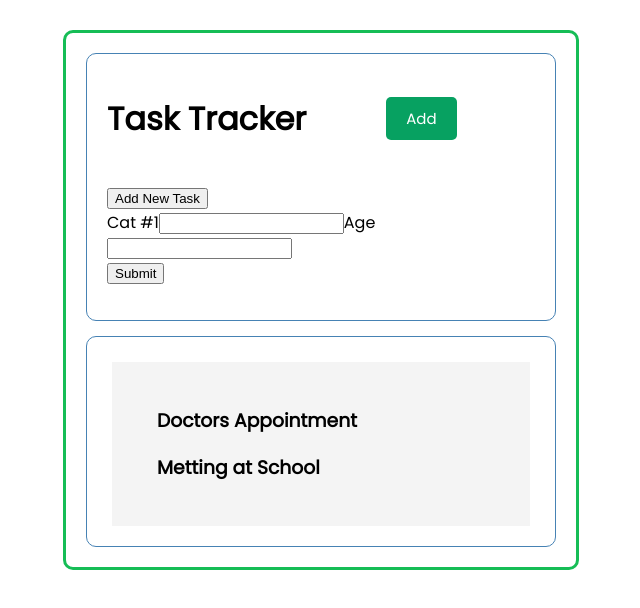
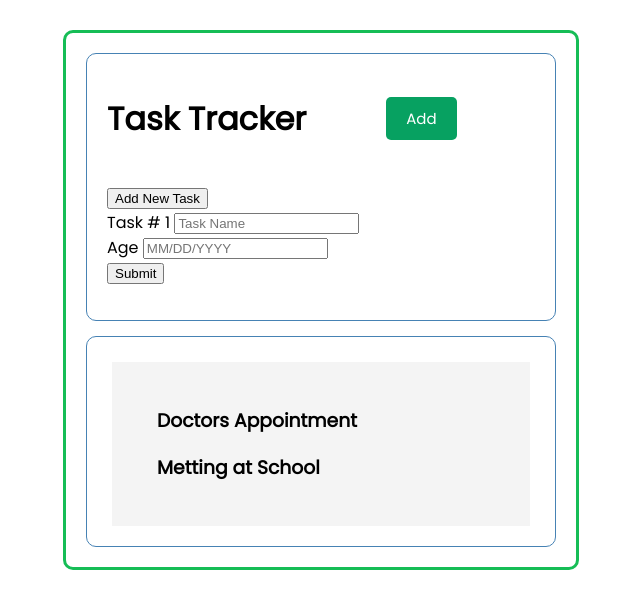
Before and after one commit to RonaldYou/Task-Tracker, a React (Create React App) app: page / in a window 1280 px wide. Shown: the top 608 px of the page, without its empty margins (319-959 px from the left). Built offline with nearby package versions, Linux system fonts and the light colour scheme.

Commit message:
dynamic form 5

```diff
--- a/src/components/Body.js
+++ b/src/components/Body.js
@@ -46,34 +46,32 @@ render() {
     let {owner, description, task} = this.state
     return (
       <form onSubmit={this.handleSubmit} onChange={this.handleChange} >
-        {/* <label htmlFor="name">Owner</label>
-        <input type="text" name="owner" id="owner" value={owner} />
-        <label htmlFor="description">Description</label>
-        <input type="text" name="description" id="description" value={description} /> */}
         <button onClick={this.addCat}>Add New Task</button>
         {
           task.map((val, idx)=> {
-            let catId = `cat-${idx}`, dateId = `date-${idx}`
+            let taskId = `task-${idx}`, dateId = `date-${idx}`
             return (
               <div key={idx}>
-                <label htmlFor={catId}>{`Cat #${idx + 1}`}</label>
+                <label htmlFor={taskId}>{`Task # ${idx + 1} `}</label>
                 <input
                   type="text"
-                  name={catId}
+                  name={taskId}
                   data-id={idx}
-                  id={catId}
+                  id={taskId}
                   value={task[idx].name}
                   className="name"
-                />
-                <label htmlFor={dateId}>Age</label>
+                  placeholder="Task Name"
+                /> <br></br>
+                <label htmlFor={dateId}>Age </label>
                 <input
                   type="text"
                   name={dateId}
                   data-id={idx}
                   id={dateId}
                   value={task[idx].date}
+                  placeholder="MM/DD/YYYY"
                   className="date"
-                />
+                /> <br></br>
               </div>
             )
           })
```
